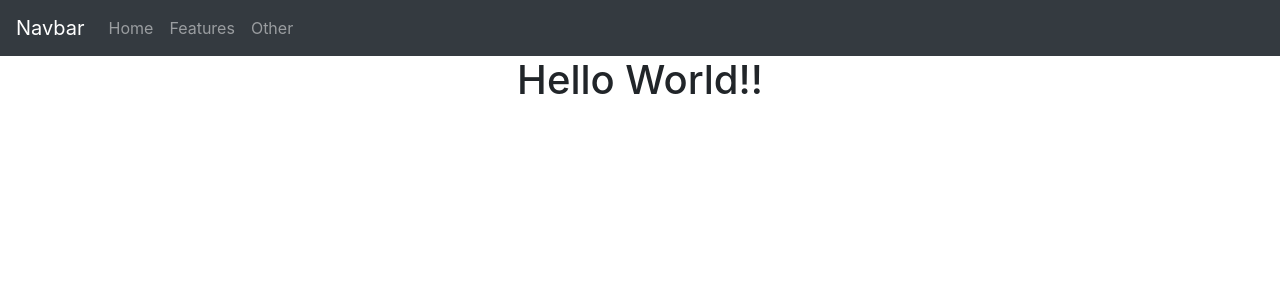
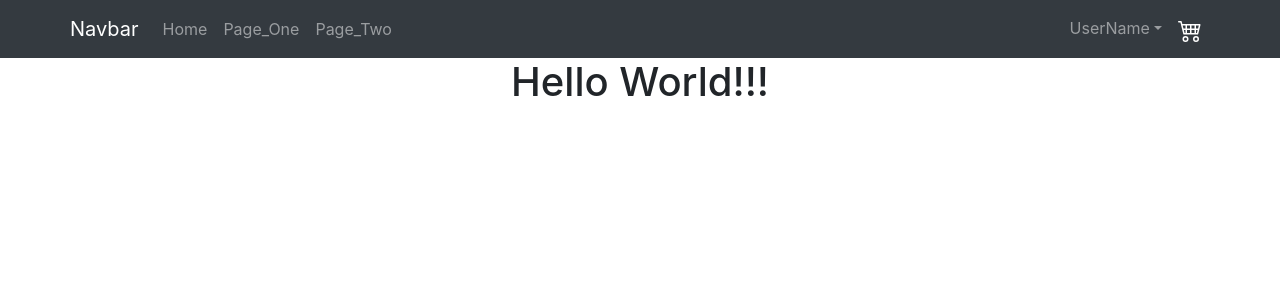
Before and after one commit to samBrownless16/Professional_Practice_Project, a React (Create React App) app: page / in a window 1280 px wide. Shown: the top 300 px of the page. Built offline with nearby package versions, Linux system fonts and the light colour scheme.

Commit message:
Navbar UI, add react-router-dom

```diff
--- a/package.json
+++ b/package.json
@@ -9,7 +9,9 @@
     "bootstrap": "^4.6.0",
     "react": "^17.0.1",
     "react-bootstrap": "^1.5.0",
+    "react-bootstrap-icons": "^1.3.0",
     "react-dom": "^17.0.1",
+    "react-router-dom": "^5.2.0",
     "react-scripts": "4.0.3",
     "web-vitals": "^1.1.0"
   },
--- a/src/App.js
+++ b/src/App.js
@@ -1,27 +1,27 @@
+import React, { Component } from 'react';
 import './App.css';
 import 'bootstrap/dist/css/bootstrap.min.css';
-import Navbar from 'react-bootstrap/Navbar'
-import Nav from 'react-bootstrap/Nav'
+import NavigationBar from './components/navigationBar';
 
-function App() {
+
+class App extends Component {
+    state = {
+        loggedIn: true
+    };
+
+    render() {
         return (
+            // JSX (JavaScript XML) - Babel(A JavaScript compiler) converts JSX to JavaScript
             <div className="App">
-      <div className="NavigationBar">
-        <Navbar bg="dark" variant="dark">
-          <Navbar.Brand href="/">Navbar</Navbar.Brand>
-          <Nav className="NavLinks">
-            <Nav.Link href="/">Home</Nav.Link>
-            <Nav.Link href="/">Features</Nav.Link>
-            <Nav.Link href="/">Other</Nav.Link>
-          </Nav>
-        </Navbar>
-        {/* Links HERE */}
-      </div>
+                <NavigationBar
+                    loggedIn={this.state.loggedIn}>
+                </NavigationBar>
                 <div>
-        <h1>Hello World!!</h1>
+                    <h1>Hello World!!!</h1>
                 </div>
             </div>
         );
     }
+}
 
 export default App;
--- /dev/null
+++ b/src/components/navigationBar.js
@@ -0,0 +1,56 @@
+import React, { Component } from 'react';
+import { BrowserRouter, Switch, Route } from 'react-router-dom';
+import Navbar from 'react-bootstrap/Navbar';
+import Container from 'react-bootstrap/Container';
+import Nav from 'react-bootstrap/Nav';
+import { Cart4 } from 'react-bootstrap-icons';
+import NavDropdown from 'react-bootstrap/NavDropdown';
+import Button from 'react-bootstrap/Button';
+
+class NavigationBar extends Component {
+    state = {}
+    render() {
+        return (
+            <div className="NavigationBar">
+                <BrowserRouter>
+                    <Navbar className="d-flex align-items-center" bg="dark" variant="dark" sticky="top">
+                        <Container>
+                            <Navbar.Brand href="/">Navbar</Navbar.Brand>
+                            <Nav className="NavLinks ">
+                                <Nav.Link href="/">Home</Nav.Link>
+                                <Nav.Link href="/">Page_One</Nav.Link>
+                                <Nav.Link href="/">Page_Two</Nav.Link>
+                            </Nav>
+                            <Navbar.Collapse className="justify-content-end">
+                                <Nav>
+                                    {this.displayUserOrGuest()}
+                                    <Nav.Link href="/"><Cart4 color="white" size={24}></Cart4></Nav.Link>
+                                </Nav>
+                            </Navbar.Collapse>
+                        </Container>
+                    </Navbar>
+                    <Switch>
+                        <Route path="/"></Route>
+                    </Switch>
+                </BrowserRouter>
+            </div>
+        );
+    }
+
+    displayUserOrGuest() {
+        if (this.props.loggedIn) {
+            return (
+                <NavDropdown title="UserName">
+                    <NavDropdown.Item href="/">Your Orders</NavDropdown.Item>
+                    <NavDropdown.Item href="/">Logout</NavDropdown.Item>
+                </NavDropdown>
+            )
+        } else {
+            return (
+                <Button variant="outline-light">Login</Button>
+            );
+        }
+    }
+}
+
+export default NavigationBar;
```
Also changed, not shown: 1 other file (tests, documents, lock files or other folders). Lines whose indentation alone changed are shown as unchanged.
